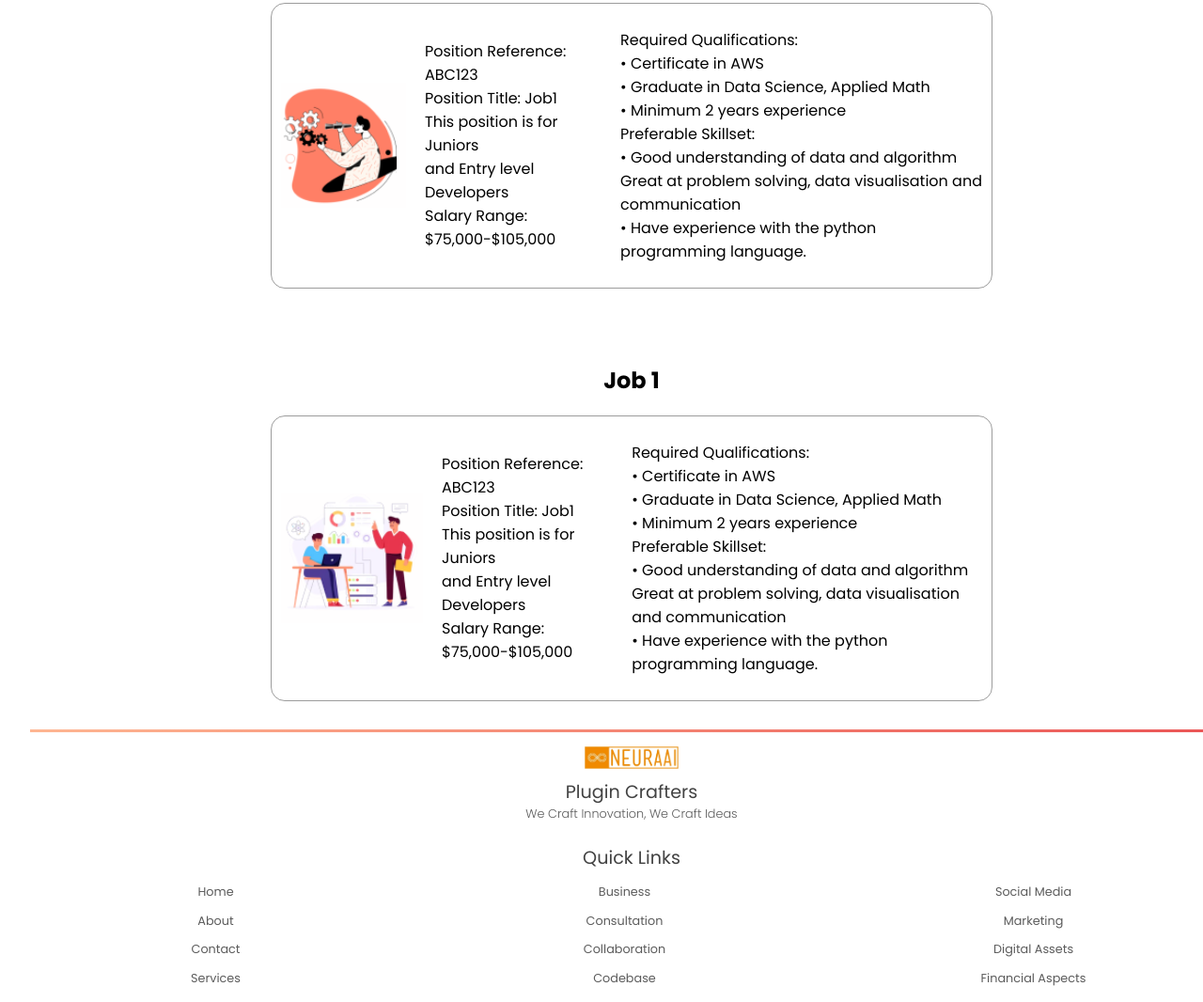
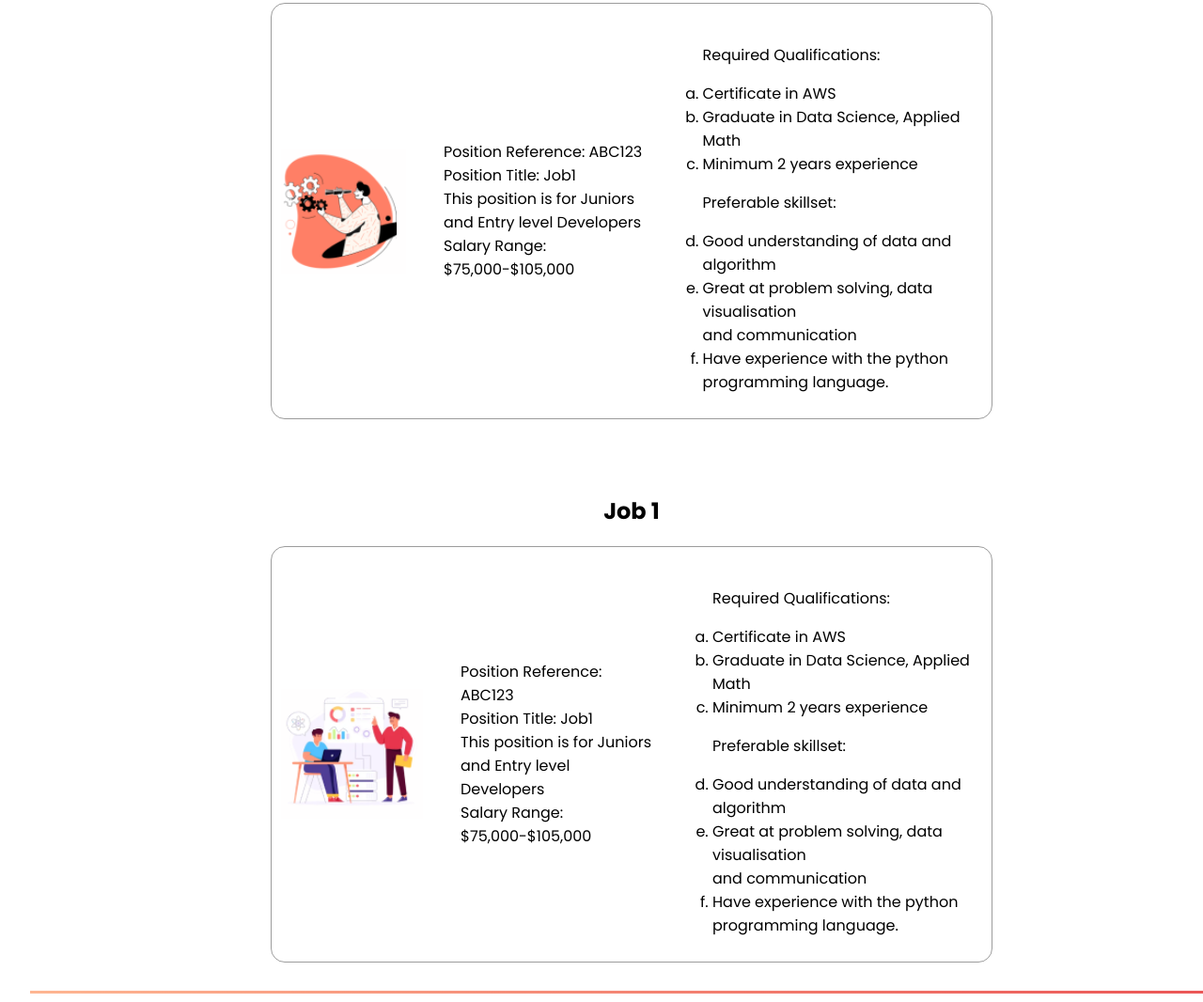
Before and after one commit to ceahs/groupwork2, a plain HTML site: page index.html in a window 1280 px wide. Shown: the part 337-1403 px from the top of the page at 94% size. Drawn offline with Linux system fonts and the light colour scheme.

Commit message:
fixed tasks

```diff
--- a/index.html
+++ b/index.html
@@ -44,20 +44,52 @@
             <h1 class="faj">
                 Find a Job
             </h1>
-            <div class="job-container" role="job element containers">
+            <section class="job-container" role="job element containers">
                 <h2 class="job-title">Job 1</h2>
                 <div class="job1" role="job title, description and salary">
                     <img src="images/job1.png" alt="job-advertisment-image">
-                    <p class="job-paragraph">Position Reference: ABC123<br>Position Title: Job1<br>This position is for Juniors<br>and Entry level Developers<br>Salary Range: $75,000-$105,000<br> </p>
-                    <p class="job-paragraph">Required Qualifications:<br>• Certificate in AWS<br>• Graduate in Data Science, Applied Math<br>• Minimum 2 years experience<br>Preferable Skillset:<br>• Good understanding of data and algorithm<br>Great at problem solving, data visualisation and communication<br>• Have experience with the python programming language.</p>
+                    <ul class="job-paragraph">
+                        <li>Position Reference: ABC123</li>
+                        <li>Position Title: Job1</li>
+                        <li>This position is for Juniors</li>
+                        <li>and Entry level Developers</li>
+                        <li>Salary Range: $75,000-$105,000</li>
+                    </ul>
+
+                    <ol type="a" class="job-paragraph-ol">
+                        <p>Required Qualifications: </p>
+                        <li>Certificate in AWS</li>
+                        <li>Graduate in Data Science, Applied Math</li>
+                        <li>Minimum 2 years experience</li>
+                        <p>Preferable skillset:</p>
+                        <li>Good understanding of data and algorithm</li>
+                        <li>Great at problem solving, data visualisation <br> and communication</li>
+                        <li>Have experience with the python <br> programming language.</li>
+                    </ol>
                 </div>
                 <h2 class="job-title">Job 1</h2>
                 <div class="job1" role="job title, description and salary">
                     <img src="images/job2.png" alt="job-advertisment-image">
-                    <p class="job-paragraph">Position Reference: ABC123<br>Position Title: Job1<br>This position is for Juniors<br>and Entry level Developers<br>Salary Range: $75,000-$105,000<br> </p>
-                    <p class="job-paragraph">Required Qualifications:<br>• Certificate in AWS<br>• Graduate in Data Science, Applied Math<br>• Minimum 2 years experience<br>Preferable Skillset:<br>• Good understanding of data and algorithm<br>Great at problem solving, data visualisation and communication<br>• Have experience with the python programming language.</p>
+                    <ul class="job-paragraph">
+                        <li>Position Reference: ABC123</li>
+                        <li>Position Title: Job1</li>
+                        <li>This position is for Juniors</li>
+                        <li>and Entry level Developers</li>
+                        <li>Salary Range: $75,000-$105,000</li>
+                    </ul>
+
+                    <ol type="a" class="job-paragraph-ol">
+                        <p>Required Qualifications: </p>
+                        <li>Certificate in AWS</li>
+                        <li>Graduate in Data Science, Applied Math</li>
+                        <li>Minimum 2 years experience</li>
+                        <p>Preferable skillset:</p>
+                        <li>Good understanding of data and algorithm</li>
+                        <li>Great at problem solving, data visualisation <br> and communication</li>
+                        <li>Have experience with the python <br> programming language.</li>
+                    </ol>
                 </div>
-            </div>
+            </section>
         </div>
 
     </section>
--- a/styles.css
+++ b/styles.css
@@ -489,6 +489,12 @@ section {
 }
 
 .job-paragraph {
+    font-family: "Poppins", sans-serif;
+    list-style-type: none;
+
+}
+
+.job-paragraph-ol {
     margin-left: 20px;
     font-family: "Poppins", sans-serif;
 
@@ -556,6 +562,10 @@ h1 {
         font-size: 12px;
     }
 
+    .job-paragraph-ol {
+        font-size: 12px;
+    }
+
 }
 
 @media only screen and (max-width: 740px) {
```
Also changed, not shown: 1 other file.
